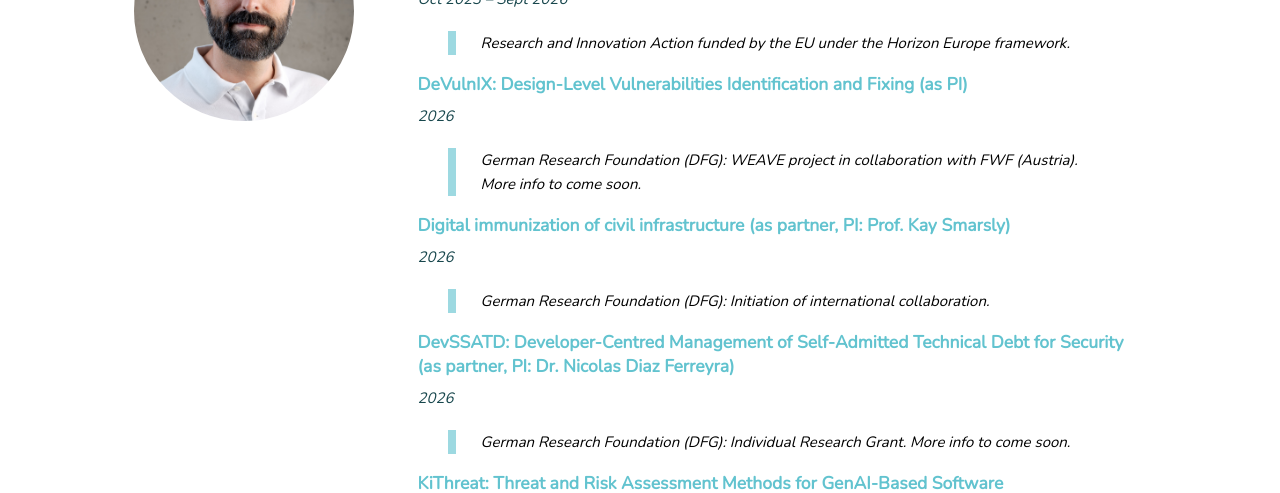
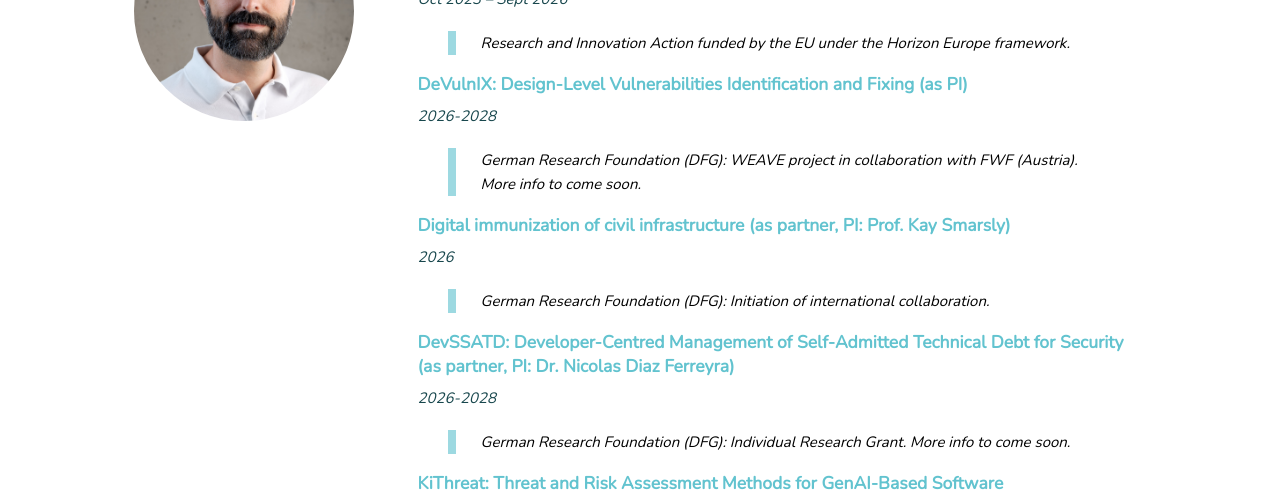
Before and after one commit to riccardoscandariato/riccardoscandariato.github.io, a Jekyll site: the page built from projects.md, in a window 1280 px wide and 900 px high. Shown: the part 207-700 px from the top of the window. Built offline with Jekyll 4.4.1, drawn with Linux system fonts in a browser that asks for light colours.

Commit message:
more projects

```diff
--- a/projects.md
+++ b/projects.md
@@ -11,7 +11,7 @@ Research and Innovation Action funded by the EU under the Horizon Europe framewo
 </blockquote>
 
 <h3>DeVulnIX: Design-Level Vulnerabilities Identification and Fixing (as PI)</h3>
-<h4 class="subtitle">2026</h4>
+<h4 class="subtitle">2026-2028</h4>
 <blockquote>
 German Research Foundation (DFG): WEAVE project in collaboration with FWF (Austria). More info to come soon.
 </blockquote>
@@ -23,7 +23,7 @@ German Research Foundation (DFG): Initiation of international collaboration.
 </blockquote>
 
 <h3>DevSSATD: Developer-Centred Management of Self-Admitted Technical Debt for Security (as partner, PI: Dr. Nicolas Diaz Ferreyra)</h3>
-<h4 class="subtitle">2026</h4>
+<h4 class="subtitle">2026-2028</h4>
 <blockquote>
 German Research Foundation (DFG): Individual Research Grant. More info to come soon.
 </blockquote>
```
